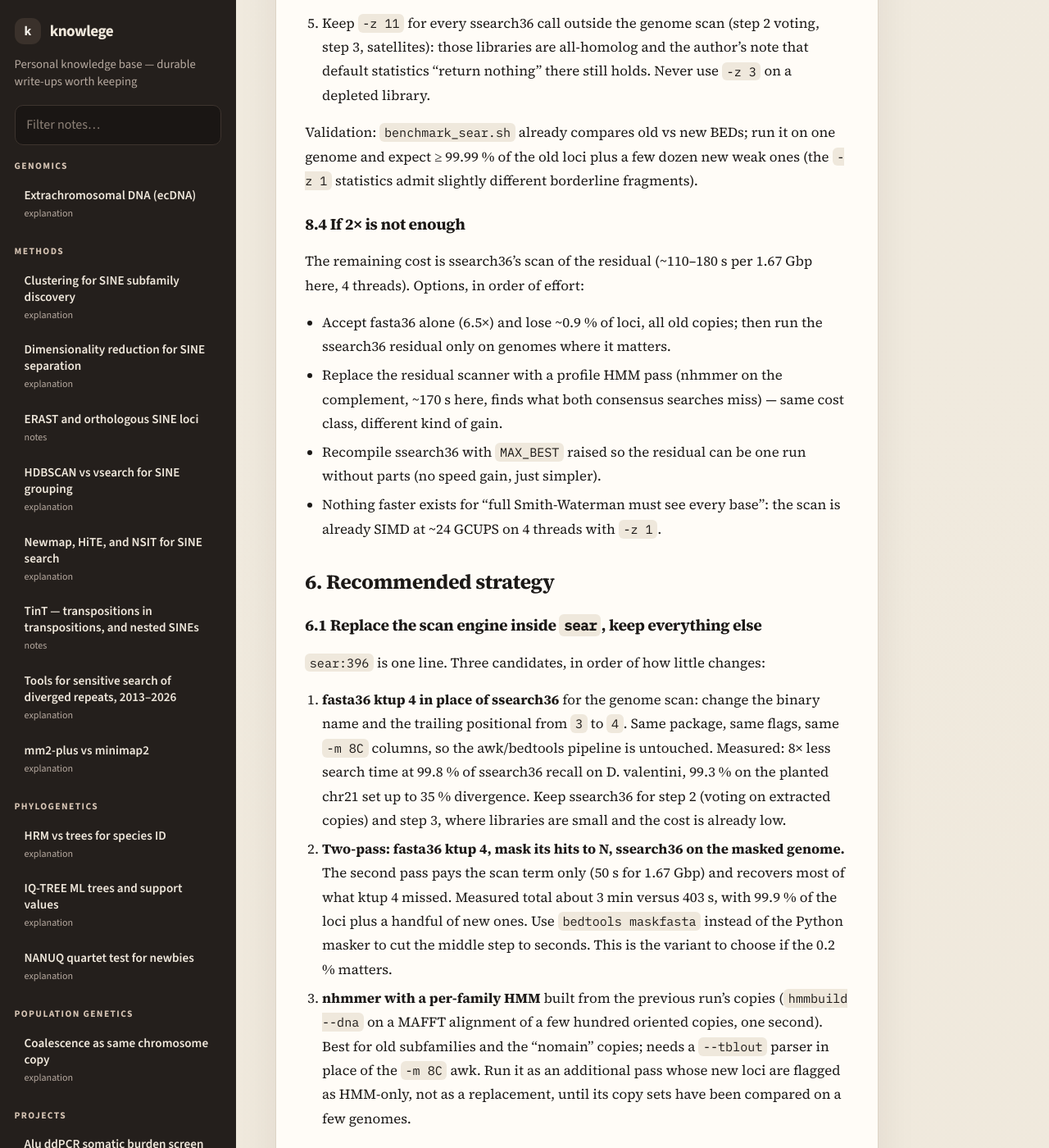
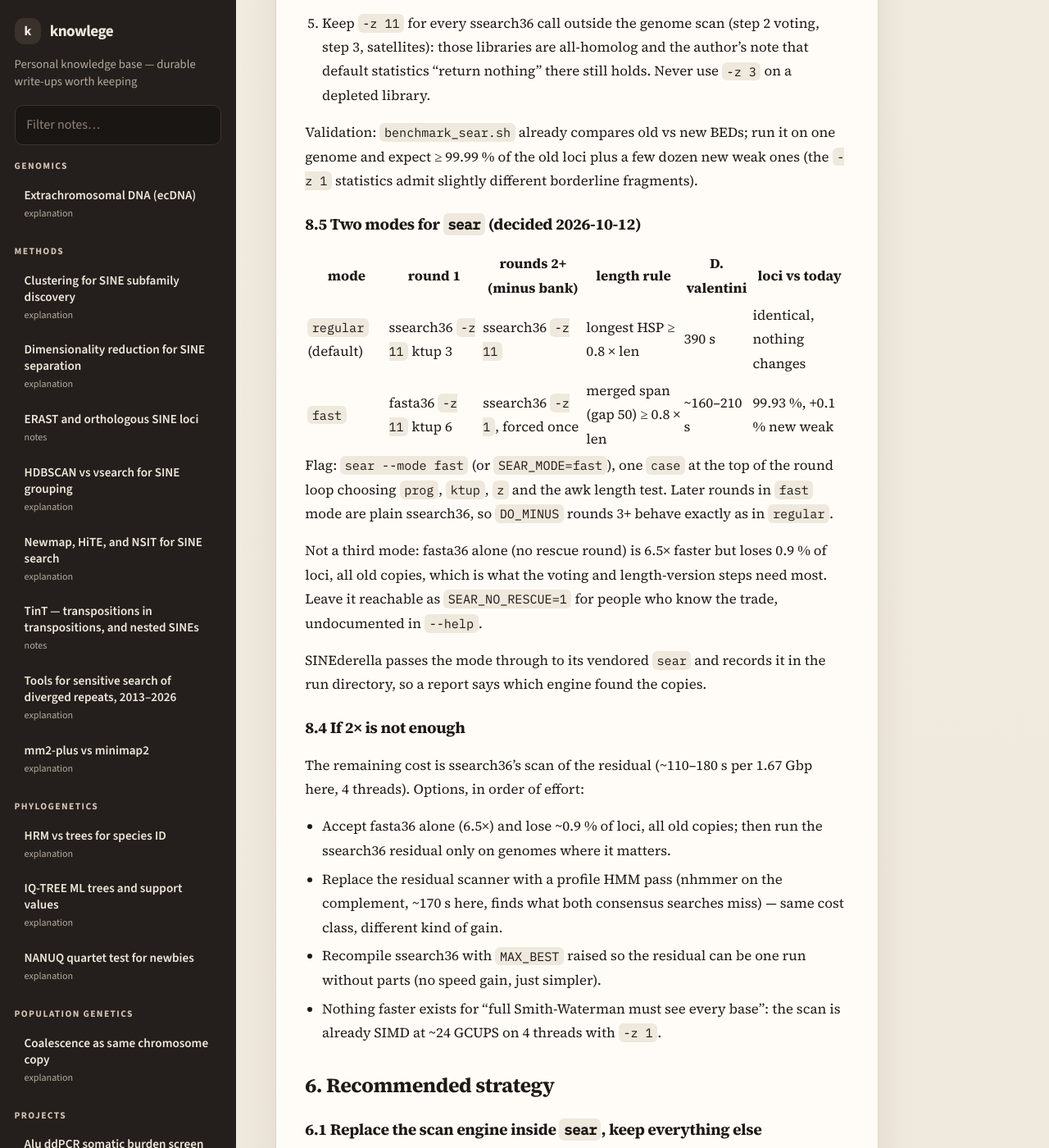
Before and after one commit to Toki-bio/knowlege, a Jekyll site: the page built from projects/sine-search-strategy.md, in a window 1280 px wide and 1400 px high, scrolled down 16845 px. Shown: the whole window at 82% size. Built offline with Jekyll 4.4.1, drawn with Linux system fonts in a browser that asks for light colours.

Commit message:
Strategy note: regular/fast modes for sear
Co-Authored-By: Claude Fable 5.1 <noreply@anthropic.com>
Claude-Session: https://claude.ai/code/session_01EVAwD2x1AiE7RLvveJj8JY

```diff
--- a/projects/sine-search-strategy.md
+++ b/projects/sine-search-strategy.md
@@ -402,6 +402,26 @@ Validation: `benchmark_sear.sh` already compares old vs new BEDs; run it on
 one genome and expect ≥ 99.99 % of the old loci plus a few dozen new weak
 ones (the `-z 1` statistics admit slightly different borderline fragments).
 
+### 8.5 Two modes for `sear` (decided 2026-10-12)
+
+| mode | round 1 | rounds 2+ (minus bank) | length rule | D. valentini | loci vs today |
+|---|---|---|---|---|---|
+| `regular` (default) | ssearch36 `-z 11` ktup 3 | ssearch36 `-z 11` | longest HSP ≥ 0.8 × len | 390 s | identical, nothing changes |
+| `fast` | fasta36 `-z 11` ktup 6 | ssearch36 `-z 1`, forced once | merged span (gap 50) ≥ 0.8 × len | ~160–210 s | 99.93 %, +0.1 % new weak |
+
+Flag: `sear --mode fast` (or `SEAR_MODE=fast`), one `case` at the top of
+the round loop choosing `prog`, `ktup`, `z` and the awk length test. Later
+rounds in `fast` mode are plain ssearch36, so `DO_MINUS` rounds 3+ behave
+exactly as in `regular`.
+
+Not a third mode: fasta36 alone (no rescue round) is 6.5× faster but loses
+0.9 % of loci, all old copies, which is what the voting and length-version
+steps need most. Leave it reachable as `SEAR_NO_RESCUE=1` for people who
+know the trade, undocumented in `--help`.
+
+SINEderella passes the mode through to its vendored `sear` and records it in
+the run directory, so a report says which engine found the copies.
+
 ### 8.4 If 2× is not enough
 
 The remaining cost is ssearch36's scan of the residual (~110–180 s per
```
